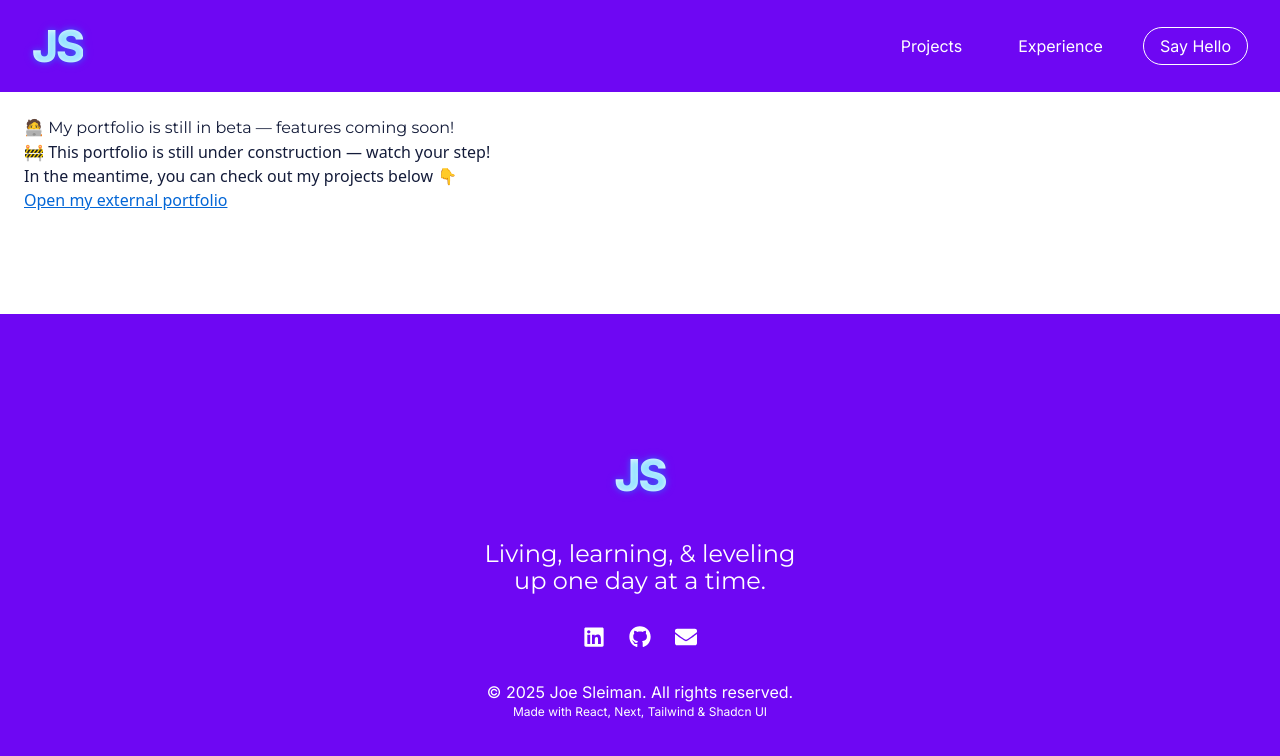
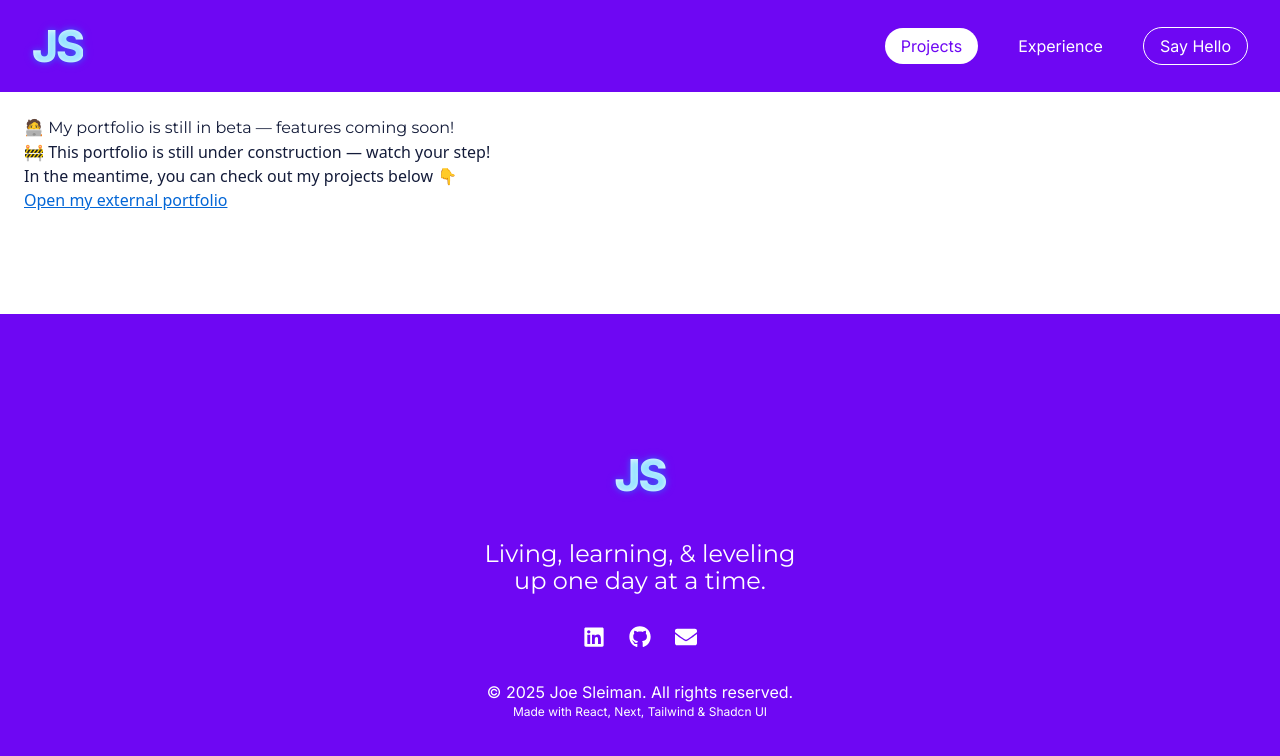
Before and after one commit to joesleiman/Portfolio, a Next.js app: page /projects in a window 1280 px wide. Shown: the top 756 px of the page. Built offline with nearby package versions, Linux system fonts and the light colour scheme.

Commit message:
add active link to navigational pages

```diff
--- a/src/app/components/Header/Header.tsx
+++ b/src/app/components/Header/Header.tsx
@@ -1,44 +1,59 @@
+"use client";
+
 import Link from "next/link";
 import Logo from "@/app/components/Logo/Logo";
+import { usePathname } from "next/navigation";
 
 export default function Header() {
+    const pathname = usePathname();
+
     return (
         <header className="flex items-center justify-between bg-(--color-primary) w-full h-(--header-height-size) px-8 text-(--color-tertiary)">
             <Logo />
             <nav aria-label="Main navigation" className="hidden sm:block">
                 <ul className="flex gap-6">
                     <li>
-                        <Link href="/projects" className="text-(--color-tertiary)
-                                                          hover:text-(--color-primary)
-                                                          hover:bg-(--color-tertiary)
-                                                          rounded-[20px]
-                                                          px-4 py-2
-                                                          transition duration-300">
+                        <Link href="/projects"
+                            className={`
+                                        text-(--color-tertiary)
+                                        hover:text-(--color-primary)
+                                        hover:bg-(--color-tertiary)
+                                        rounded-[20px]
+                                        px-4 py-2
+                                        transition duration-300
+                                        ${pathname === "/projects" ? "active-link" : ""}
+          `}>
                             Projects
                         </Link>
                     </li>
                     <li>
-                        <Link href="/experience" className="text-(--color-tertiary)
+                        <Link href="/experience" className={`
+                                                            text-(--color-tertiary)
                                                             hover:text-(--color-primary)
                                                             hover:bg-(--color-tertiary)
                                                             rounded-[20px]
                                                             px-4 py-2
-                                                            transition duration-300">
+                                                            transition duration-300
+                                                            ${pathname === "/experience" ? "active-link" : ""}
+                                                `}>
                             Experience
                         </Link>
                     </li>
                     <li>
-                        <Link href="/contact" className="border
+                        <Link href="/contact" className={`
+                                                         border
                                                          border-(--color-tertiary)
                                                          rounded-[20px]
                                                          px-4 py-2
                                                          hover:bg-(--color-tertiary)
-                                                         hover:text-(--color-primary)">
+                                                         hover:text-(--color-primary)
+                                                        ${pathname === "/contact" ? "active-link" : ""}
+                                              `}>
                             Say Hello
                         </Link>
                     </li>
                 </ul>
             </nav>
-        </header>
+        </header >
     );
 }
--- a/src/app/globals.css
+++ b/src/app/globals.css
@@ -28,3 +28,8 @@ h1, h2, h3, h4, h5, h6 {
 .main-heading{
   @apply font-black text-[2rem] mb-[1.5rem]
 }
+
+.active-link {
+  color: var(--color-primary) !important;
+  background-color: var(--color-tertiary) !important;
+}
```
